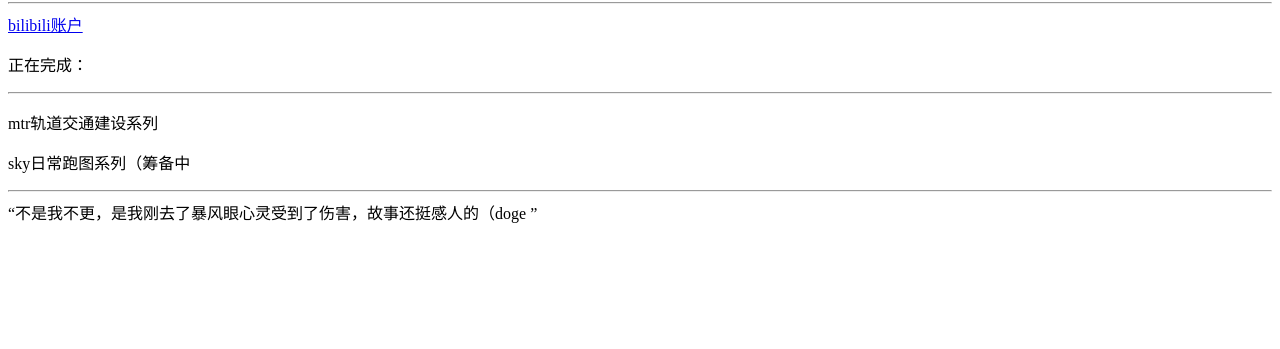
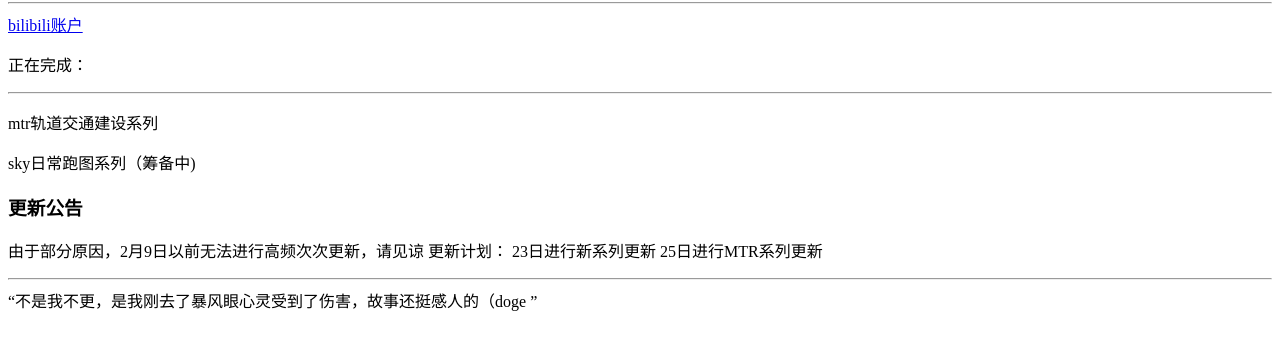
Before and after one commit to sportyfire/sportyfire.github.io, a plain HTML site: page index.html in a window 1280 px wide. Shown: the part 87-436 px from the top of the page. Drawn offline with Linux system fonts and the light colour scheme.

Commit message:
Update index.html

```diff
--- a/index.html
+++ b/index.html
@@ -10,6 +10,11 @@
 <p>正在完成：</p>
 <hr/>
 <p>mtr轨道交通建设系列</p>
-<p>sky日常跑图系列（筹备中</p>
+<p>sky日常跑图系列（筹备中)</p>
+<h3>更新公告</h3>
+<p>由于部分原因，2月9日以前无法进行高频次次更新，请见谅
+更新计划：
+23日进行新系列更新
+25日进行MTR系列更新</p>
 <hr/>
 <q>不是我不更，是我刚去了暴风眼心灵受到了伤害，故事还挺感人的（doge </q>
```
